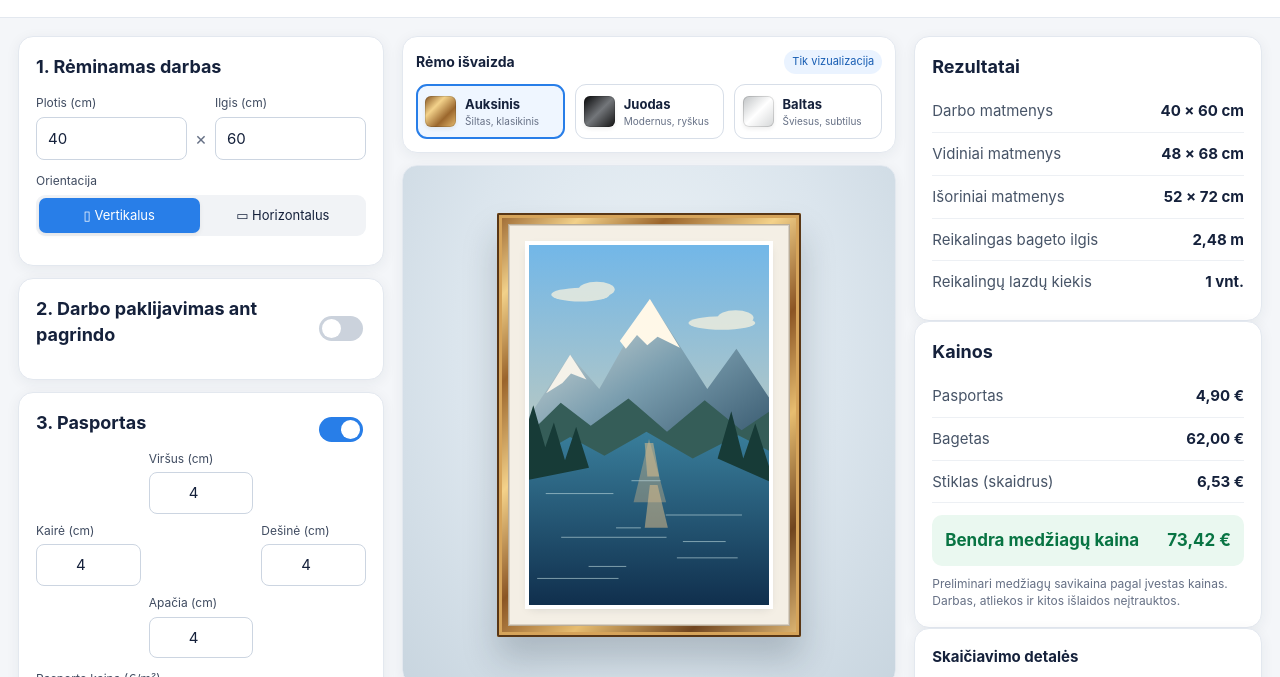
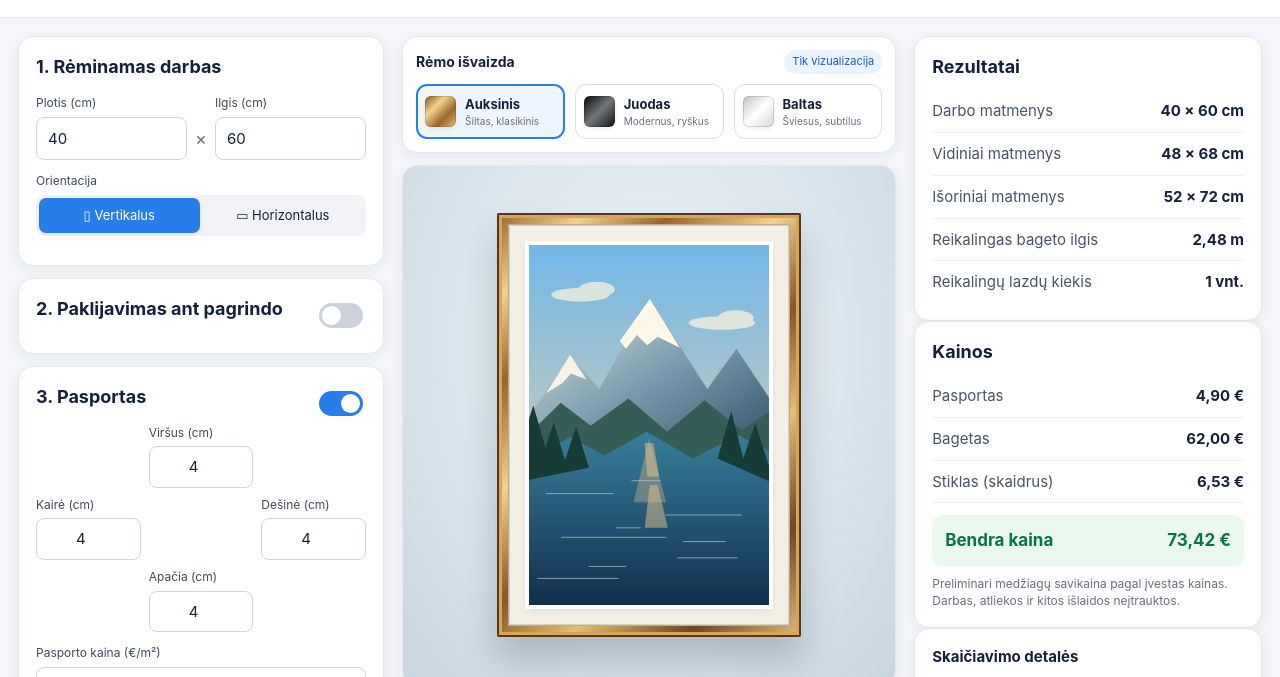
Before and after one commit to andrnav/reminimo-skaiciuokle, a plain HTML site: page index.html in a window 1280 px wide. Shown: the part 78-755 px from the top of the page. Drawn offline with Linux system fonts and the light colour scheme.

Commit message:
Update index.html

```diff
--- a/index.html
+++ b/index.html
@@ -77,7 +77,7 @@ input:focus,select:focus{outline:2px solid #b7d6ff;border-color:var(--blue)}
     <div class="segment" id="orientation"><button type="button" data-value="portrait" class="active">▯ Vertikalus</button><button type="button" data-value="landscape">▭ Horizontalus</button></div>
   </div>
   <div class="card">
-    <div class="toggleline"><h2>2. Darbo paklijavimas ant pagrindo</h2><input class="switch" id="backingOn" type="checkbox" aria-label="Įjungti paklijavimą ant pagrindo"></div>
+    <div class="toggleline"><h2>2. Paklijavimas ant pagrindo</h2><input class="switch" id="backingOn" type="checkbox" aria-label="Įjungti paklijavimą ant pagrindo"></div>
     <div id="backingFields" class="hidden">
       <div class="field"><label>Pagrindo tipas</label>
         <select id="backingType" class="hidden" aria-hidden="true" tabindex="-1">
@@ -182,7 +182,7 @@ input:focus,select:focus{outline:2px solid #b7d6ff;border-color:var(--blue)}
     <div class="result-line" id="matCostRow"><span>Pasportas</span><strong id="rMatCost">4,95 €</strong></div>
     <div class="result-line" id="frameCostRow"><span>Bagetas</span><strong id="rFrameCost">61,00 €</strong></div>
     <div class="result-line" id="glassCostRow"><span id="glassLabel">Stiklas (skaidrus)</span><strong id="rGlassCost">6,34 €</strong></div>
-    <div class="total"><span>Bendra medžiagų kaina</span><strong id="rTotal">72,29 €</strong></div>
+    <div class="total"><span>Bendra kaina</span><strong id="rTotal">72,29 €</strong></div>
     <p class="hint">Preliminari medžiagų savikaina pagal įvestas kainas. Darbas, atliekos ir kitos išlaidos neįtrauktos.</p>
   </div>
   <div class="card">
```
